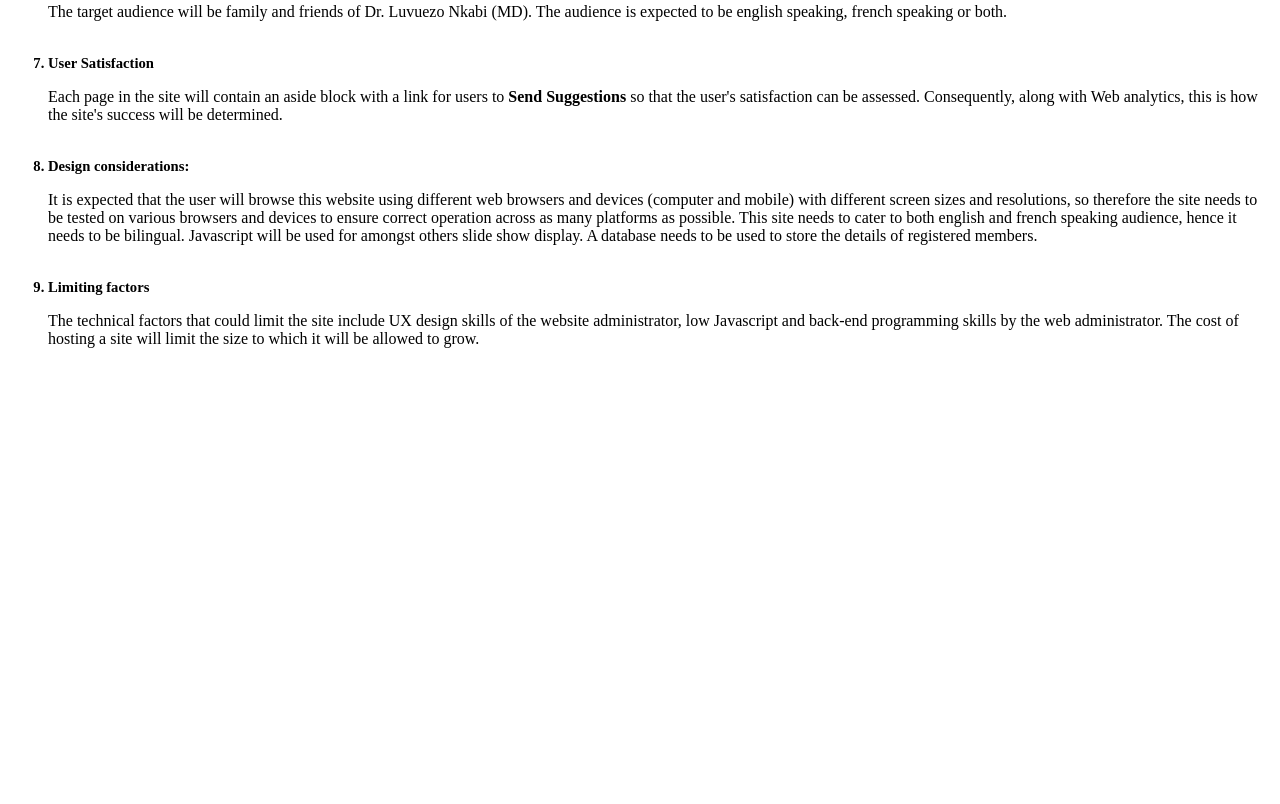
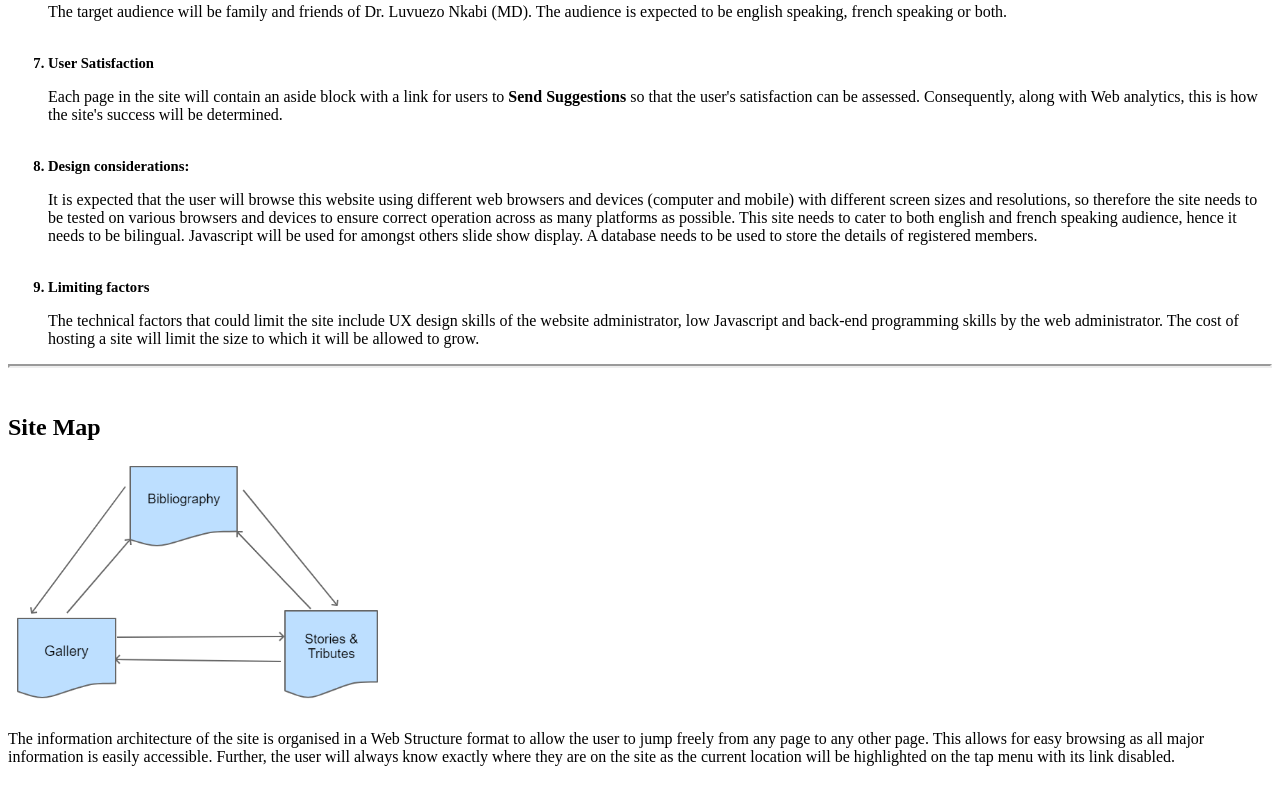
Before and after one commit to Nkabisto/LuvMemorial, a plain HTML site: page SiteSpecification.html in a window 1280 px wide. Shown: the part 740-1544 px from the top of the page. Before the commit the page ends 1104 px from the top, so only its background shows below. Drawn offline with Linux system fonts and the light colour scheme.

Commit message:
Site Map added

```diff
--- a/SiteSpecification.html
+++ b/SiteSpecification.html
@@ -19,6 +19,11 @@
 			}
 		.boldless ul li{
 			font-weight: none;
+			}
+
+		img{
+			width: 30%;
+			height: 30%;
 			}
 
 	</style>
@@ -60,7 +65,12 @@
 		<br/><li>Limiting factors</li>
 		<p>The technical factors that could limit the site include UX design skills of the website administrator, low Javascript and back-end programming skills by the web administrator. The cost of hosting a site will limit the size to which it will be allowed to grow.</p>
 
-
 	</ol>
+	<hr></hr>
+	</br>
+	<h2>Site Map</h2>
+	<img src="SiteMap.png" alt="Site map">
+	<p>The information architecture of the site is organised in a Web Structure format to allow the user to jump freely from any page to any other page. This allows for easy browsing as all major information is easily accessible. Further, the user will always know exactly where they are on the site as the current location will be highlighted on the tap menu with its link disabled. </p>
+	</br>
 </body>
 </html>
```
Also changed, not shown: SiteMap.png (added), 1 other file.
